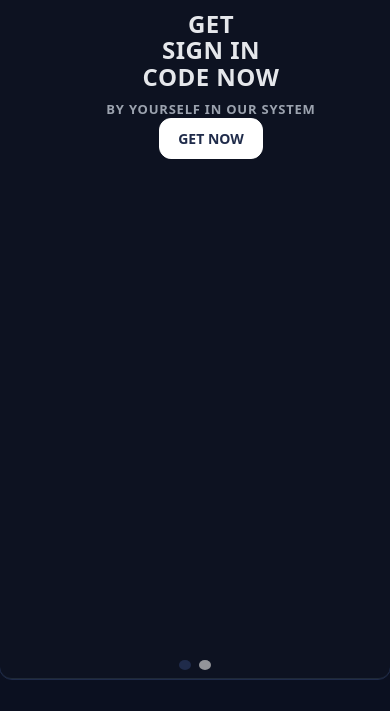
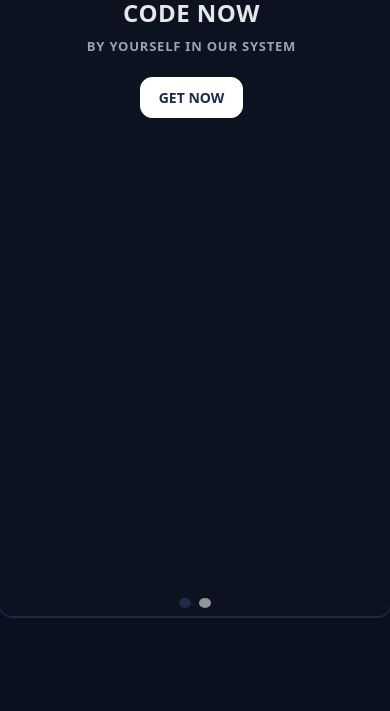
Before and after one commit to moviemembership/stunning, a Flask app: page / in a window 390 px wide. Shown: the part 469-1180 px from the top of the page. After the commit the page ends 1087 px from the top, so only its background shows below. Run offline with Flask 3, Linux system fonts and the light colour scheme.

Commit message:
Update home.html

```diff
--- a/templates/home.html
+++ b/templates/home.html
@@ -27,6 +27,7 @@
         <div class="hero-right">
           <h1 class="hero-title">GET<br>SIGN IN<br>CODE NOW</h1>
           <p class="hero-sub">BY YOURSELF IN OUR SYSTEM</p>
+          <br>
           <a href="/redeem" class="btn hero-cta">GET NOW</a>
         </div>
       </section>
@@ -48,6 +49,7 @@
         <div class="hero-right">
           <h1 class="hero-title">HOUSEHOLD<br>CODE</h1>
           <p class="hero-sub">Temporary Access Code via email link</p>
+          <br>
           <a href="/household-code" class="btn hero-cta">REDEEM CODE</a>
         </div>
       </section>
@@ -153,8 +155,8 @@
     flex-direction: column;
     align-items: center;
     justify-content: center;
-    min-height: calc(100svh - 120px);   /* near full screen minus navbar */
-    width: 100%;
+    min-height: calc(90svh - 120px);   /* near full screen minus navbar */
+    width: 90%;
     padding: 0;                         /* keep it tight */
   }
 
```
